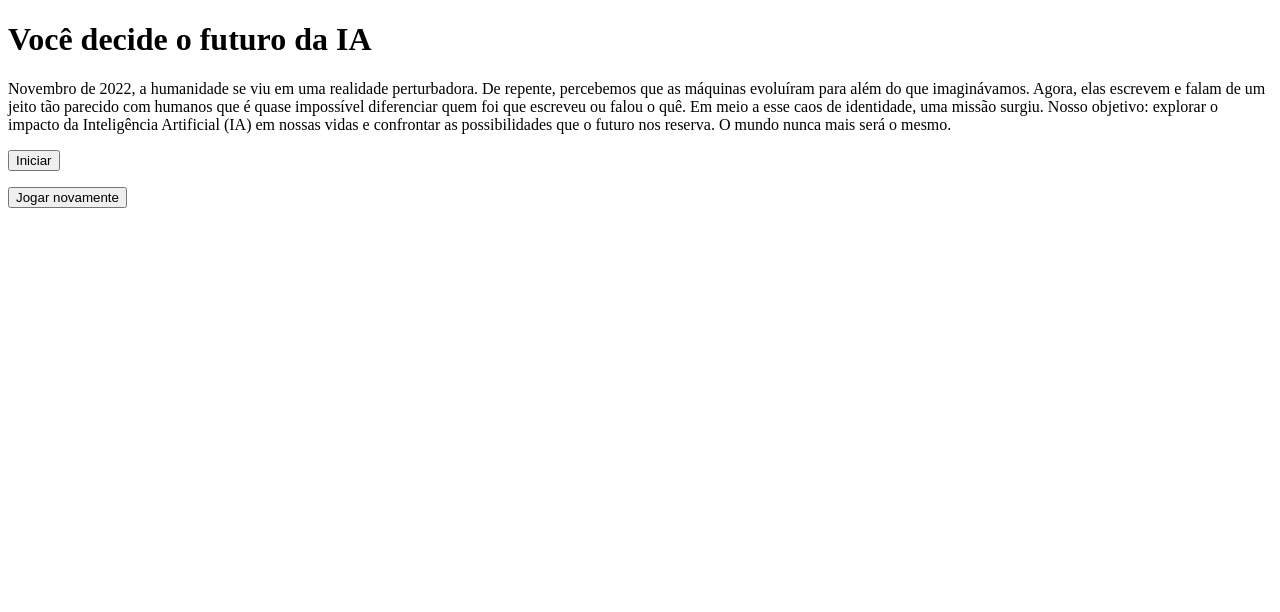
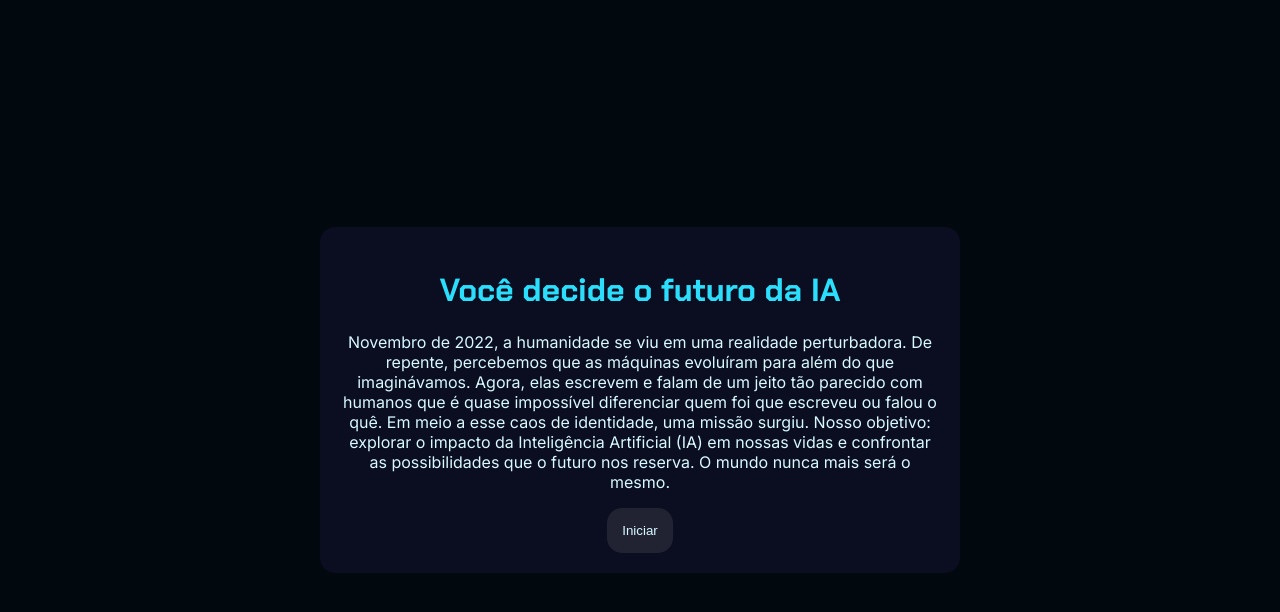
Before and after one commit to passoscaio/Epidemia-desconhecida, a plain HTML site: page index.html in a window 1280 px wide. Drawn offline with Linux system fonts and the light colour scheme.

Commit message:
Correção do CSS

```diff
--- a/index.html
+++ b/index.html
@@ -5,7 +5,11 @@
 <head>
     <meta charset="UTF-8">
     <meta name="viewport" content="width=device-width, initial-scale=1.0">
+
     <title>Você decide o futuro da IA</title>
+
+    <!-- Conexão com o CSS -->
+    <link rel="stylesheet" href="style.css">
 </head>
 
 <body>
@@ -15,6 +19,7 @@
         <h1>Você decide o futuro da IA</h1>
 
         <div class="tela-inicial">
+
             <p>
                 Novembro de 2022, a humanidade se viu em uma realidade perturbadora.
                 De repente, percebemos que as máquinas evoluíram para além do que imaginávamos.
@@ -29,6 +34,7 @@
             </p>
 
             <button class="iniciar-btn">Iniciar</button>
+
         </div>
 
         <div class="caixa-perguntas"></div>
@@ -36,14 +42,18 @@
         <div class="caixa-alternativas"></div>
 
         <div class="caixa-resultado">
+
             <p class="texto-resultado"></p>
 
             <button class="novamente-btn">Jogar novamente</button>
+
         </div>
 
     </div>
 
+    <!-- Conexão com o JavaScript -->
     <script type="module" src="js/script.js"></script>
 
 </body>
+
 </html>
```
